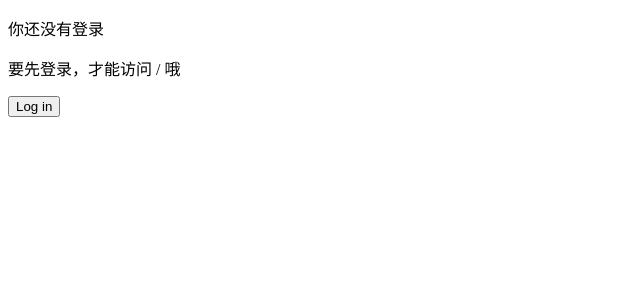
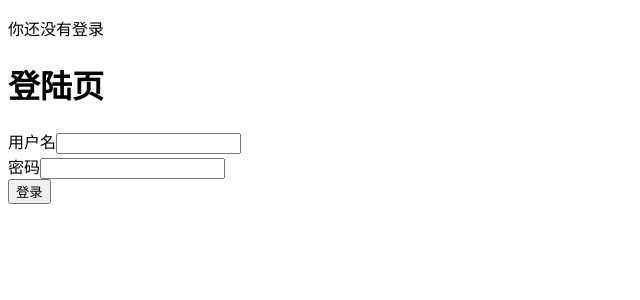
Before and after one commit to haixiangyan/nest-todo, a React (Create React App) app in the folder client/: page /login in a window 1280 px wide. Shown: the top 300 px of the page, without its empty margins (0-640 px from the left). Built offline with nearby package versions, Linux system fonts and the light colour scheme.

Commit message:
feat: 添加登录表单

```diff
--- a/client/src/hooks/useProvideAuth.ts
+++ b/client/src/hooks/useProvideAuth.ts
@@ -18,18 +18,26 @@ const fakeAuth = {
 const useProvideAuth = () => {
   const [user, setUser] = useState<IUser | null>(null);
 
-  const login = async (cb: Function) => {
-    const response = await axios.request(({
-      baseURL,
-      url: '/auth/login',
-      method: 'POST'
-    }))
-    cb(response);
+  const login = async (data: any) => {
+    try {
+      const response = await axios.request(({
+        baseURL,
+        url: '/auth/login',
+        method: 'POST',
+        data
+      }));
+
+      localStorage.setItem('token', response.data.access_token);
+      // TODO: 设置 user
+
+      return true;
+    } catch (e) {
+      return false;
+    }
   };
 
-  const logout = async (cb: Function) => {
+  const logout = async () => {
     localStorage.removeItem('token');
-    cb();
   };
 
   return { setUser, user, login, logout };
--- a/client/src/pages/Login/index.tsx
+++ b/client/src/pages/Login/index.tsx
@@ -1,27 +1,55 @@
 import * as React from "react"
-import {FC, useContext} from "react"
-import {useHistory, useLocation} from "react-router-dom"
+import {FC, useContext, useState} from "react"
+import {useHistory} from "react-router-dom"
 import authContext from "../../contexts/authContext"
 
 const Login: FC = () => {
   const history = useHistory();
-  const location = useLocation();
   const auth = useContext(authContext);
 
-  // @ts-ignore
-  const { from } = location.state || { from: { pathname: "/" } };
+  const [authForm, setAuthForm] = useState({
+    username: '',
+    password: '',
+  });
+  const [msg, setMsg] = useState('');
 
   const login = async () => {
-    const isLogin = await auth.login();
+    const isLogin = await auth.login({...authForm});
     if (isLogin) {
-      history.replace(from)
+      setMsg('登录成功');
+      history.push('/')
+    } else {
+      setMsg('登录失败');
     }
   };
 
   return (
     <div>
-      <p>要先登录，才能访问 {from.pathname} 哦</p>
-      <button onClick={login}>Log in</button>
+      <h1>登陆页</h1>
+
+      {msg && <p style={{ color: 'red' }}>{msg}</p>}
+
+      <div>
+        <label htmlFor="username">
+          用户名
+          <input
+            value={authForm.username}
+            onChange={(e) => setAuthForm({...authForm, username: e.target.value})}
+            type="text"
+          />
+        </label>
+      </div>
+      <div>
+        <label htmlFor="password">
+          密码
+          <input
+            value={authForm.password}
+            onChange={(e) => setAuthForm({...authForm, password: e.target.value})}
+            type="text"
+          />
+        </label>
+      </div>
+      <button onClick={login}>登录</button>
     </div>
   );
 }
```
